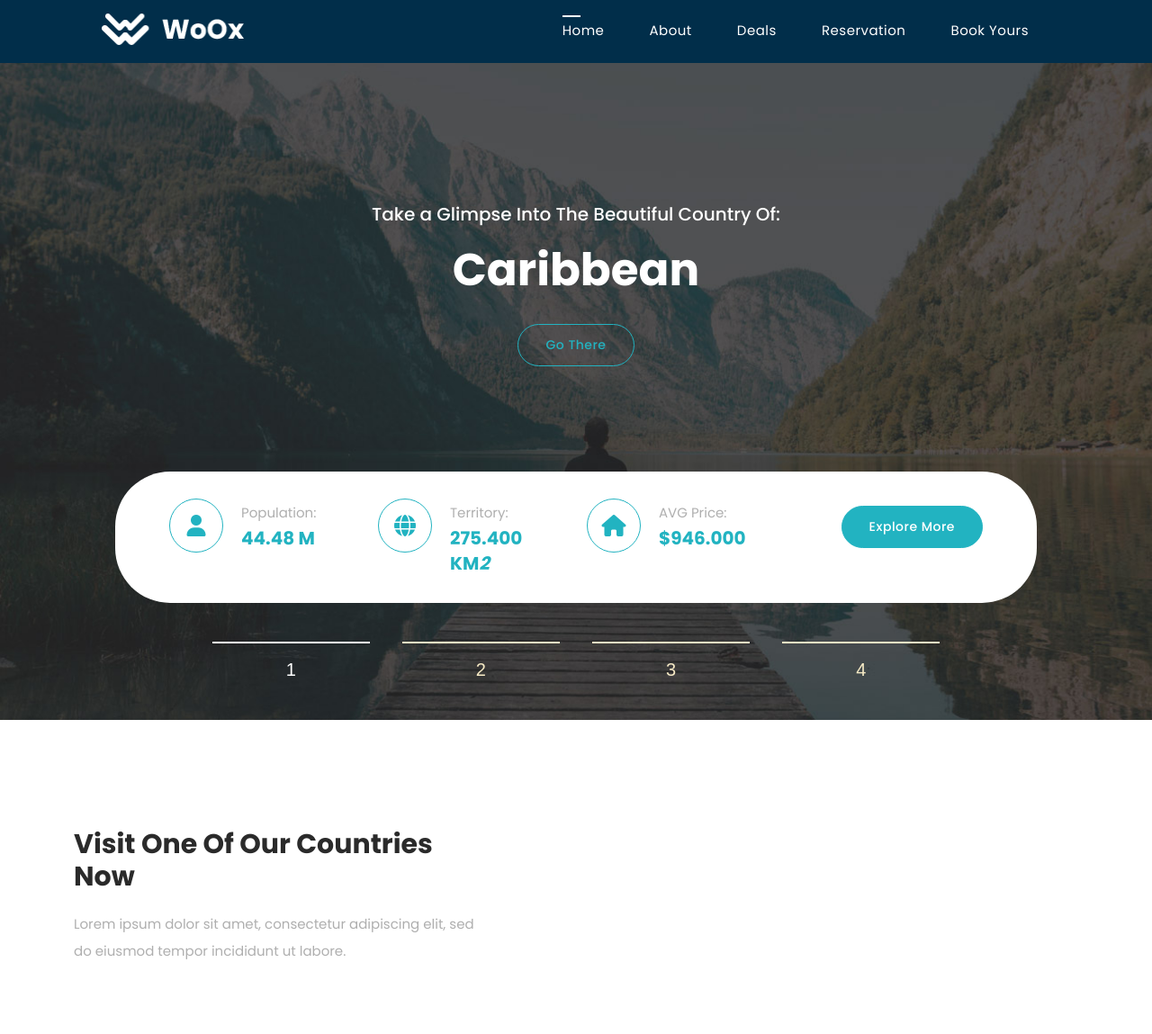
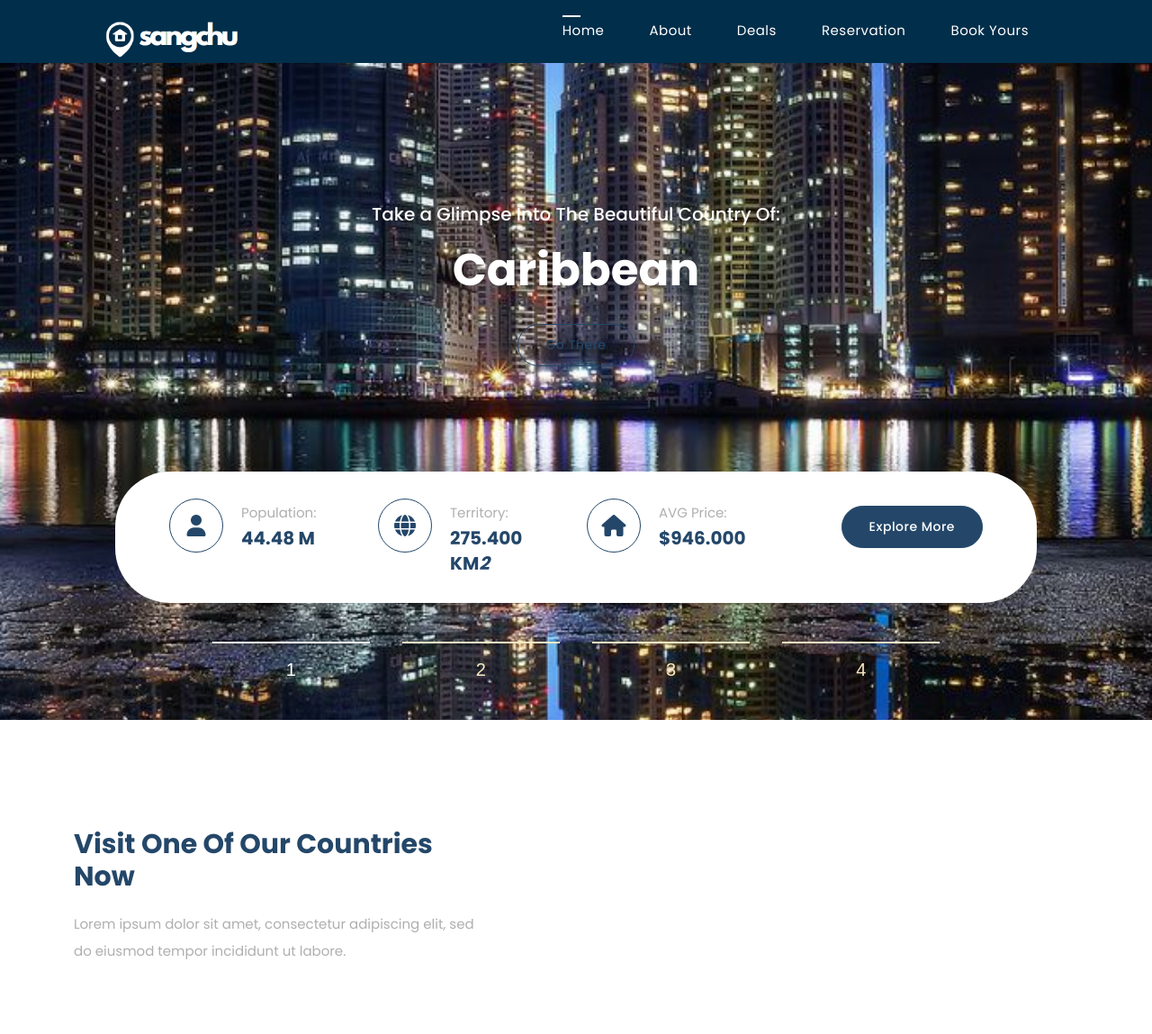
Before and after one commit to offensivesoup/Sangchu_Final_PJT, a Django app: page / in a window 1280 px wide. Shown: the top 1149 px of the page at 90% size. Run offline with Django 4.2, Linux system fonts and the light colour scheme; some libraries are stand-ins or nearby versions.

Commit message:
kyunoes commit

```diff
--- a/rootWEB/mainApp/static/bootstrap/about.html
+++ b/rootWEB/mainApp/static/bootstrap/about.html
@@ -51,7 +51,7 @@ https://templatemo.com/tm-580-woox-travel
                 <nav class="main-nav">
                     <!-- ***** Logo Start ***** -->
                     <a href="index.html" class="logo">
-                        <img src="assets/images/logo.png" alt="">
+                        <img src="{% static 'bootstrap/assets/images/sangchu(2).png' %}" alt="">
                     </a>
                     <!-- ***** Logo End ***** -->
                     <!-- ***** Menu Start ***** -->
--- a/rootWEB/mainApp/static/bootstrap/assets/css/templatemo-woox-travel.css
+++ b/rootWEB/mainApp/static/bootstrap/assets/css/templatemo-woox-travel.css
@@ -86,14 +86,14 @@ html, body {
 }
 
 a {
-	color: #22b3c1;
+	color: #244769;
   text-decoration: none !important;
 }
 
 h1, h2, h3, h4, h5, h6 {
   margin-top: 0px;
   margin-bottom: 0px;
-  color: #2a2a2a;
+  color: #244769;
   font-weight: 700;
 }
 
@@ -124,18 +124,18 @@ body {
 }
 
 ::selection {
-  background: #22b3c1;
+  background: #244769;
   color: #fff;
 }
 
 ::-moz-selection {
-  background: #22b3c1;
+  background: #244769;
   color: #fff;
 }
 
 .text-button a {
   font-size: 14px;
-  color: #22b3c1;
+  color: #244769;
   font-weight: 500;
   transition: all .3s;
 }
@@ -151,9 +151,9 @@ body {
 
 .border-button a {
   font-size: 14px;
-  color: #22b3c1;
+  color: #244769;
   background-color: transparent;
-  border: 1px solid #22b3c1;
+  border: 1px solid #244769;
   padding: 12px 30px;
   display: inline-block;
   border-radius: 25px;
@@ -166,15 +166,15 @@ body {
 }
 
 .border-button a:hover {
-  background-color: #22b3c1;
+  background-color: #244769;
   color: #fff;
 }
 
 .main-button a {
   font-size: 14px;
   color: #fff;
-  background-color: #22b3c1;
-  border: 1px solid #22b3c1;
+  background-color: #244769;
+  border: 1px solid #244769;
   padding: 12px 30px;
   display: inline-block;
   border-radius: 25px;
@@ -211,7 +211,7 @@ section {
   font-size: 30px;
   font-weight: 700;
   text-transform: capitalize;
-  color: #2a2a2a;
+  color:  ;
 }
 
 /*
@@ -756,14 +756,14 @@ Banner Style
   display: inline-block;
 }
 #section-1 .more-info i {
-  color: #22b3c1;
+  color: #244769;
   font-size: 24px;
   width: 60px;
   height: 60px;
   display: inline-block;
   text-align: center;
   line-height: 58px;
-  border: 1px solid #22b3c1;
+  border: 1px solid #244769;
   border-radius: 50%;
   float: left;
   margin-right: 20px;
@@ -771,7 +771,7 @@ Banner Style
 #section-1 .more-info h4 {
   text-align: left;
   font-size: 20px;
-  color: #22b3c1;
+  color: #244769;
   font-weight: 700;
   line-height: 28px;
 }
@@ -813,24 +813,24 @@ Banner Style
   margin-bottom: 30px;
 }
 #section-1 .content-slider .slider .banner .banner-inner-wrapper .learn-more-button a:hover {
-  color: #22b3c1;
-  border-color: #22b3c1;
+  color: #244769;
+  border-color: #244769;
   transition: 0.3s;
 }
 #section-1 .content-slider .slider #top-banner-1 {
-  background: url('../images/banner-01.jpg') no-repeat center center;
+  background: url('../images/더베이.jpg') no-repeat center center;
   background-size: cover;
 }
 #section-1 .content-slider .slider #top-banner-2 {
-  background: url('../images/banner-02.jpg') no-repeat center center;
+  background: url('../images/국제시장.jpg') no-repeat center center;
   background-size: cover;
 }
 #section-1 .content-slider .slider #top-banner-3 {
-  background: url('../images/banner-03.jpg') no-repeat center center;
+  background: url('../images/감천문화마을.jpg') no-repeat center center;
   background-size: cover;
 }
 #section-1 .content-slider .slider #top-banner-4 {
-  background: url('../images/banner-04.jpg') no-repeat center center;
+  background: url('../images/부산역.jpg') no-repeat center center;
   background-size: cover;
 }
 #section-1 .content-slider nav {
@@ -878,7 +878,7 @@ Banner Style
   width: inherit;
   height: inherit;
   margin-left: -100%;
-  background: #22b3c1;
+  background: #244769;
 }
 #section-1 .content-slider nav .controls label span.text {
   font-size: 20px;
--- a/rootWEB/mainApp/templates/main/index.html
+++ b/rootWEB/mainApp/templates/main/index.html
@@ -53,7 +53,7 @@ https://templatemo.com/tm-580-woox-travel
                 <nav class="main-nav">
                     <!-- ***** Logo Start ***** -->
                     <a href="index.html" class="logo">
-                        <img src="{% static 'bootstrap/assets/images/logo.png' %}" alt="">
+                        <img src="{% static 'bootstrap/assets/images/SANGCHU.png' %}" alt="">
                     </a>
                     <!-- ***** Logo End ***** -->
                     <!-- ***** Menu Start ***** -->
```
Also changed, not shown: other parts of rootWEB/mainApp/static/bootstrap/assets/css/templatemo-woox-travel.css (+51 -51 lines), rootWEB/mainApp/static/bootstrap/assets/images/SANGCHU.png (added), rootWEB/mainApp/static/bootstrap/assets/images/감천문화마을.jpg (added), rootWEB/mainApp/static/bootstrap/assets/images/국제시장.jpg (added), rootWEB/mainApp/static/bootstrap/assets/images/국제시장2.jpg (added), rootWEB/mainApp/static/bootstrap/assets/images/더베이.jpg (added), rootWEB/mainApp/static/bootstrap/assets/images/부산역.jpg (added).
